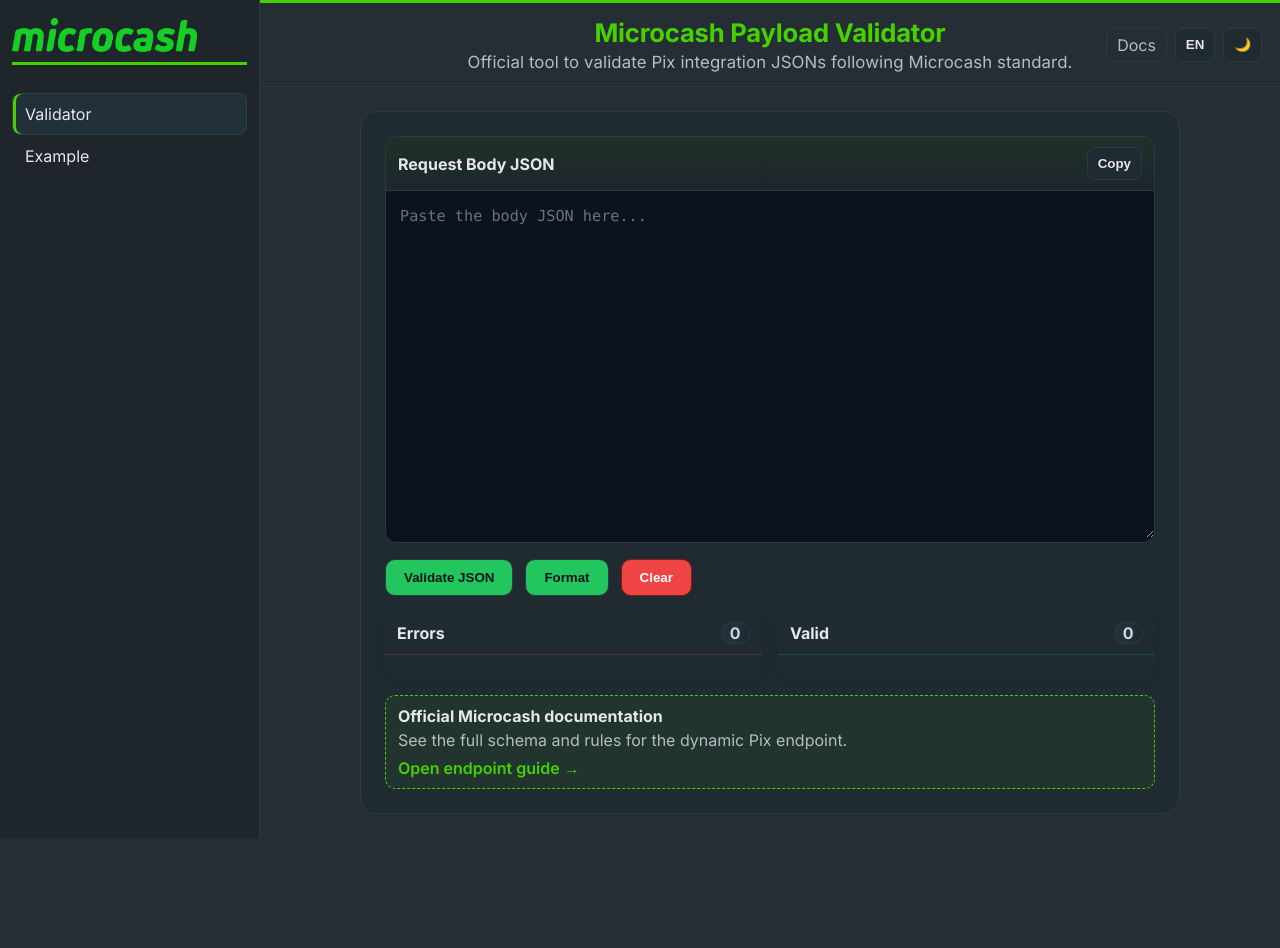
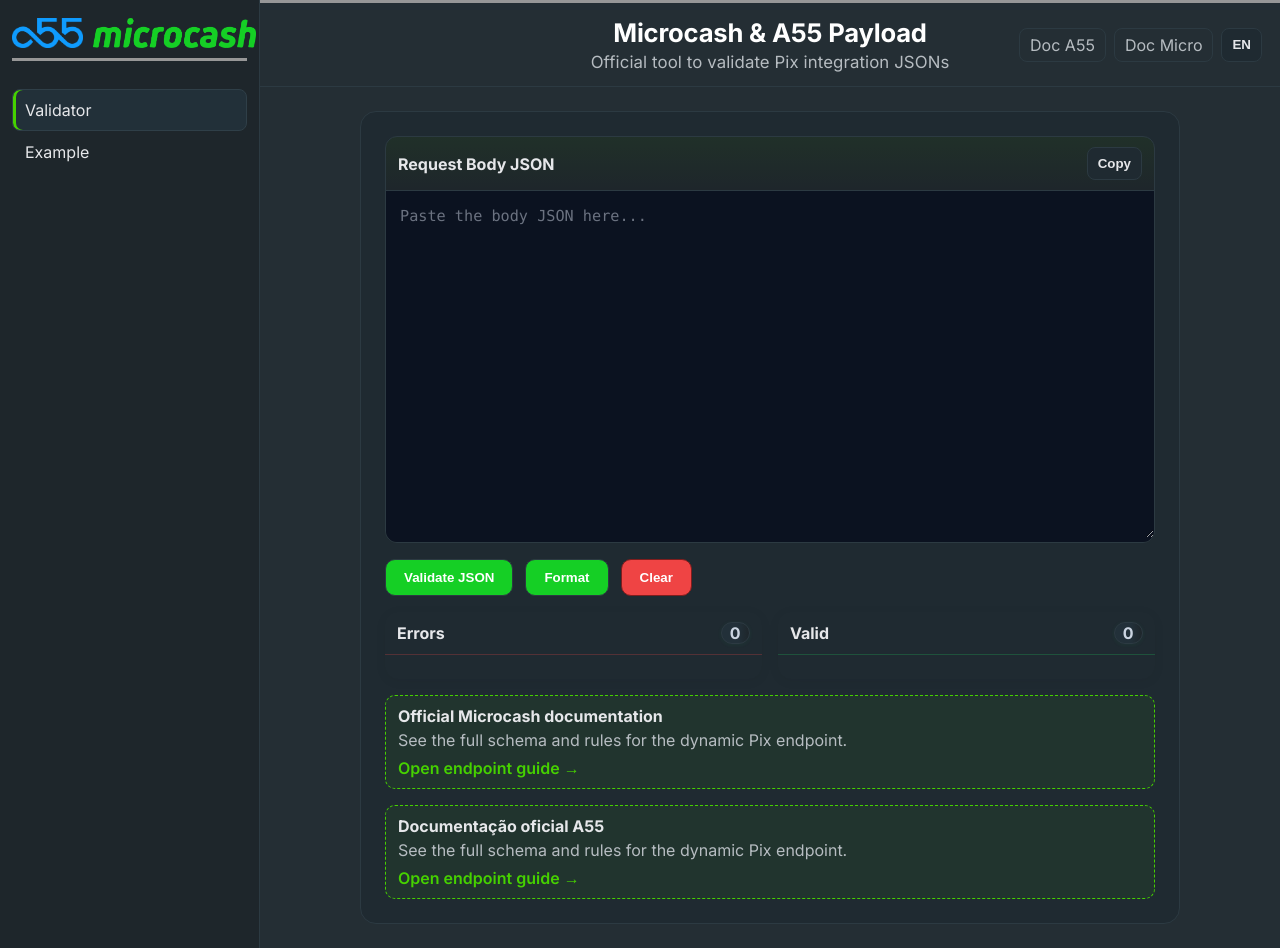
Before and after one commit to LucasHerediaDev/json-validator, a plain HTML site: page index.html in a window 1280 px wide. Before the commit the page ends 838 px from the top, so only its background shows below. Drawn offline with Linux system fonts and the light colour scheme.

Commit message:
Update UI to include A55 documentation and logos, enhance styling for better responsiveness, and improve button visibility.

```diff
--- a/i18n.js
+++ b/i18n.js
@@ -5,11 +5,12 @@
 
   const dictionaries = {
     pt: {
-      app_title: 'Validador de Payload Microcash',
-      app_subtitle: 'Ferramenta oficial para validação de JSONs de integração Pix, seguindo o padrão Microcash.',
+      app_title: 'Validador de Payload',
+      app_subtitle: 'Ferramenta oficial para validação de JSONs de integração Pix',
       nav_validator: 'Validador',
       nav_example: 'Exemplo',
-      docs: 'Docs',
+      docsa55: 'Doc A55',
+      docsmicro:'Doc Micro',
       editor_title: 'JSON do Request Body',
       copy: 'Copiar',
       copied: 'Copiado!',
@@ -21,10 +22,11 @@
       errors: 'Erros',
       valids: 'Válidos',
       doc_callout_title: 'Documentação oficial Microcash',
+      doc_callout_title2:'Documentação oficial A55',
       doc_callout_text: 'Consulte o schema e regras completas do endpoint de Pix dinâmico.',
       doc_callout_link: 'Abrir guia do endpoint →',
       // Example page
-      example_title: 'Exemplo de Payload Microcash',
+      example_title: 'Exemplo de Payload Microcash & A55',
       example_subtitle: 'Modelo de JSON com explicação de campos para integração Pix.',
       example_json_title: 'JSON de Exemplo',
       example_copy: 'Copiar',
@@ -60,11 +62,12 @@
       field_tid_desc: 'Identificador da transação.',
     },
     en: {
-      app_title: 'Microcash Payload Validator',
-      app_subtitle: 'Official tool to validate Pix integration JSONs following Microcash standard.',
+      app_title: 'Microcash & A55 Payload',
+      app_subtitle: 'Official tool to validate Pix integration JSONs',
       nav_validator: 'Validator',
       nav_example: 'Example',
-      docs: 'Docs',
+      docsa55: 'Doc A55',
+      docsmicro:'Doc Micro',
       editor_title: 'Request Body JSON',
       copy: 'Copy',
       copied: 'Copied!',
@@ -79,7 +82,7 @@
       doc_callout_text: 'See the full schema and rules for the dynamic Pix endpoint.',
       doc_callout_link: 'Open endpoint guide →',
       // Example page
-      example_title: 'Microcash Payload Example',
+      example_title: 'Microcash & A55 Payload Example',
       example_subtitle: 'JSON template with field explanation for Pix integration.',
       example_json_title: 'Example JSON',
       example_copy: 'Copy',
--- a/index.html
+++ b/index.html
@@ -11,7 +11,8 @@
   <div class="app">
     <aside class="sidebar" id="sidebar">
       <div class="sidebar-header">
-        <img src="public/microcash-logo.png" alt="Microcash" class="sidebar-logo" />
+        <img src="public/a55.png" alt="A55" class="dashboard-logo" />
+        <img src="public/microcash-logo.png" alt="Microcash" class="dashboard-logo" />
       </div>
       <nav class="menu">
         <a href="#" class="menu-item active" data-i18n="nav_validator">Validador</a>
@@ -22,13 +23,13 @@
     <div class="main">
       <header class="topbar">
         <div class="title-group">
-          <h1 data-i18n="app_title">Validador de Payload Microcash</h1>
+          <h1 data-i18n="app_title">Validador de Payload</h1>
           <p class="subtitle" data-i18n="app_subtitle">Ferramenta oficial para validação de JSONs de integração Pix, seguindo o padrão Microcash.</p>
         </div>
         <div class="actions">
-          <a class="doc-link" href="https://docs.microcashif.com.br/reference/introduction-1" target="_blank" rel="noopener noreferrer" data-i18n="docs">Docs</a>
+          <a class="doc-link" href="https://docs.microcashif.com.br/reference/post_integracao-pix-qrcodes-dinamicos-imediatos-1" target="_blank" rel="noopener noreferrer" data-i18n="docsa55">Doc A55</a>
+          <a class="doc-link" href="https://docs.a55scd.com.br/reference/introduction-1" target="_blank" rel="noopener noreferrer" data-i18n="docsmicro">Doc Micro</a>
           <button id="lang-toggle" class="icon-btn" aria-label="Switch language">PT</button>
-          <button id="theme-toggle" class="icon-btn" aria-label="Alternar tema">🌙</button>
         </div>
       </header>
 
@@ -50,8 +51,8 @@
 
 
           <div class="buttons">
-            <button id="validate-btn" data-i18n="validate">Validar JSON</button>
-            <button id="format-btn" data-i18n="format">Formatar</button>
+            <button id="validate-btn" class="btn-green" data-i18n="validate">Validar JSON</button>
+            <button id="format-btn" class="btn-green" data-i18n="format">Formatar</button>
             <button id="clear-btn" class="secondary" data-i18n="clear">Limpar</button>
           </div>
 
@@ -72,6 +73,11 @@
             </div>
             <div class="doc-callout">
               <div class="doc-callout-title" data-i18n="doc_callout_title">Documentação oficial Microcash</div>
+              <div class="doc-callout-text" data-i18n="doc_callout_text">Consulte o schema e regras completas do endpoint de Pix dinâmico. </div>
+              <a class="doc-callout-link" href="https://docs.microcashif.com.br/reference/post_integracao-pix-qrcodes-dinamicos-imediatos-1" target="_blank" rel="noopener noreferrer" data-i18n="doc_callout_link">Abrir guia do endpoint →</a>
+            </div>
+            <div class="doc-callout">
+              <div class="doc-callout-title" data-i18n="doc_callout_title2">Documentação oficial A55</div>
               <div class="doc-callout-text" data-i18n="doc_callout_text">Consulte o schema e regras completas do endpoint de Pix dinâmico. </div>
               <a class="doc-callout-link" href="https://docs.microcashif.com.br/reference/post_integracao-pix-qrcodes-dinamicos-imediatos-1" target="_blank" rel="noopener noreferrer" data-i18n="doc_callout_link">Abrir guia do endpoint →</a>
             </div>
--- a/style.css
+++ b/style.css
@@ -59,18 +59,39 @@
   gap: 10px;
   padding-bottom: 10px;
   margin-bottom: 12px;
-  border-bottom: 3px solid #46d100; /* linha verde abaixo do logo */
+  border-bottom: 3px solid #979797; /* linha verde abaixo do logo */
+}
+/* Container das duas logos lado a lado responsivas */
+.logo-container {
+  display: flex;
+  align-items: center;
+  gap: 16px;
+  flex-wrap: nowrap;
+  max-width: 100%;
+  overflow: hidden;
 }
 /* Logo responsiva */
-.sidebar-logo {
-  display: block;
-  height: 28px;
+.dashboard-logo {
+  max-height: 30px;
+  width: auto;
   max-width: 100%;
-  width: auto;
   object-fit: contain;
 }
-@media (min-width: 1200px) { .sidebar-logo { height: 34px; } }
-@media (max-width: 900px) { .sidebar-logo { height: 24px; } }
+@media (max-width: 600px) {
+  .dashboard-logo {
+    max-height: 35px;
+  }
+  .logo-container {
+    gap: 8px;
+  }
+}
+
+@media (min-width: 1200px) {
+  .sidebar-logo { height: 34px; }
+}
+@media (max-width: 900px) {
+  .sidebar-logo { height: 24px; }
+}
 
 .sidebar-header .brand {
   font-weight: 800;
@@ -134,7 +155,7 @@
   position: sticky;
   top: 0;
   z-index: 10;
-  border-top: 3px solid var(--secondary); /* barra de acento inspirada na doc */
+  border-top: 3px solid #979797;
 }
 .title-group {
   display: flex;
@@ -291,6 +312,10 @@
   font-size: 1.3em;
   margin-top: 1px;
   display: inline-block;
+}
+.btn-green{
+  background-color: #15cf25;
+  color:#ffffff;
 }
 .result-error::before {
   content: '❌';
@@ -470,10 +495,10 @@
   overflow: hidden; /* impede scroll próprio do <pre> */
 }
 /* Tokens de sintaxe */
-.tok-key { color: #60a5fa; }       /* azul claro */
-.tok-string { color: #a7f3d0; }    /* verde água */
-.tok-number { color: #facc15; }    /* amarelo */
-.tok-bool { color: #f472b6; }      /* rosa */
+.tok-key { color: #60a5fa; }        /* azul claro */
+.tok-string { color: #a7f3d0; }     /* verde água */
+.tok-number { color: #facc15; }     /* amarelo */
+.tok-bool { color: #f472b6; }       /* rosa */
 .tok-null { color: #94a3b8; font-style: italic; }
 .tok-punct { color: #e5e7eb; }
 .editor-toolbar {
@@ -614,7 +639,7 @@
   margin: 0;
   letter-spacing: -0.2px;
   font-weight: 700; /* mais grosso */
-  color: #46d100 !important;
+  color: #ffffff !important;
   background: none !important;
   -webkit-background-clip: initial !important;
   background-clip: initial !important;
```
Also changed, not shown: example.html (+4 -3 lines), public/a55.png (added).
